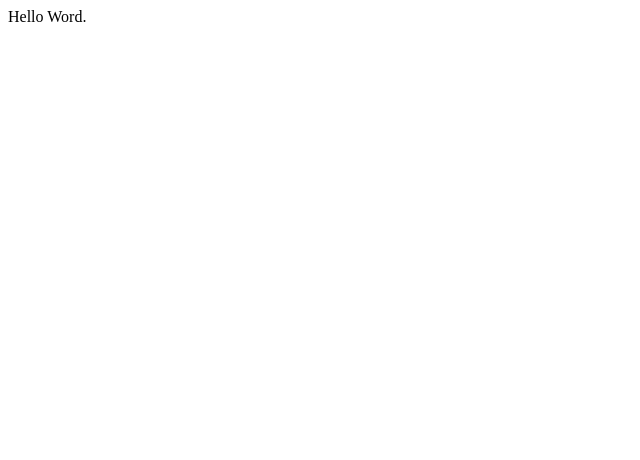
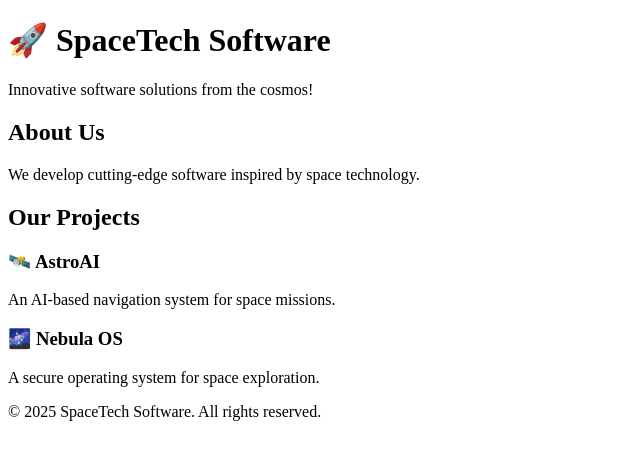
Before and after one commit to beytullahaltundal/beytullahaltundal.github.io, a plain HTML site: page index.html in a window 1280 px wide. Shown: the whole page, without its empty margins (0-640 px from the left). Drawn offline with Linux system fonts and the light colour scheme.

Commit message:
Update index.html

```diff
--- a/index.html
+++ b/index.html
@@ -1 +1,38 @@
-Hello Word.
+<!DOCTYPE html>
+<html lang="en">
+<head>
+    <meta charset="UTF-8">
+    <meta name="viewport" content="width=device-width, initial-scale=1.0">
+    <title>SpaceTech Software</title>
+    <link rel="stylesheet" href="style.css">
+</head>
+<body>
+    <header>
+        <h1>🚀 SpaceTech Software</h1>
+        <p>Innovative software solutions from the cosmos!</p>
+    </header>
+
+    <section class="about">
+        <h2>About Us</h2>
+        <p>We develop cutting-edge software inspired by space technology.</p>
+    </section>
+
+    <section class="projects">
+        <h2>Our Projects</h2>
+        <div class="project-card">
+            <h3>🛰️ AstroAI</h3>
+            <p>An AI-based navigation system for space missions.</p>
+        </div>
+        <div class="project-card">
+            <h3>🌌 Nebula OS</h3>
+            <p>A secure operating system for space exploration.</p>
+        </div>
+    </section>
+
+    <footer>
+        <p>© 2025 SpaceTech Software. All rights reserved.</p>
+    </footer>
+
+    <script src="script.js"></script>
+</body>
+</html>
```
